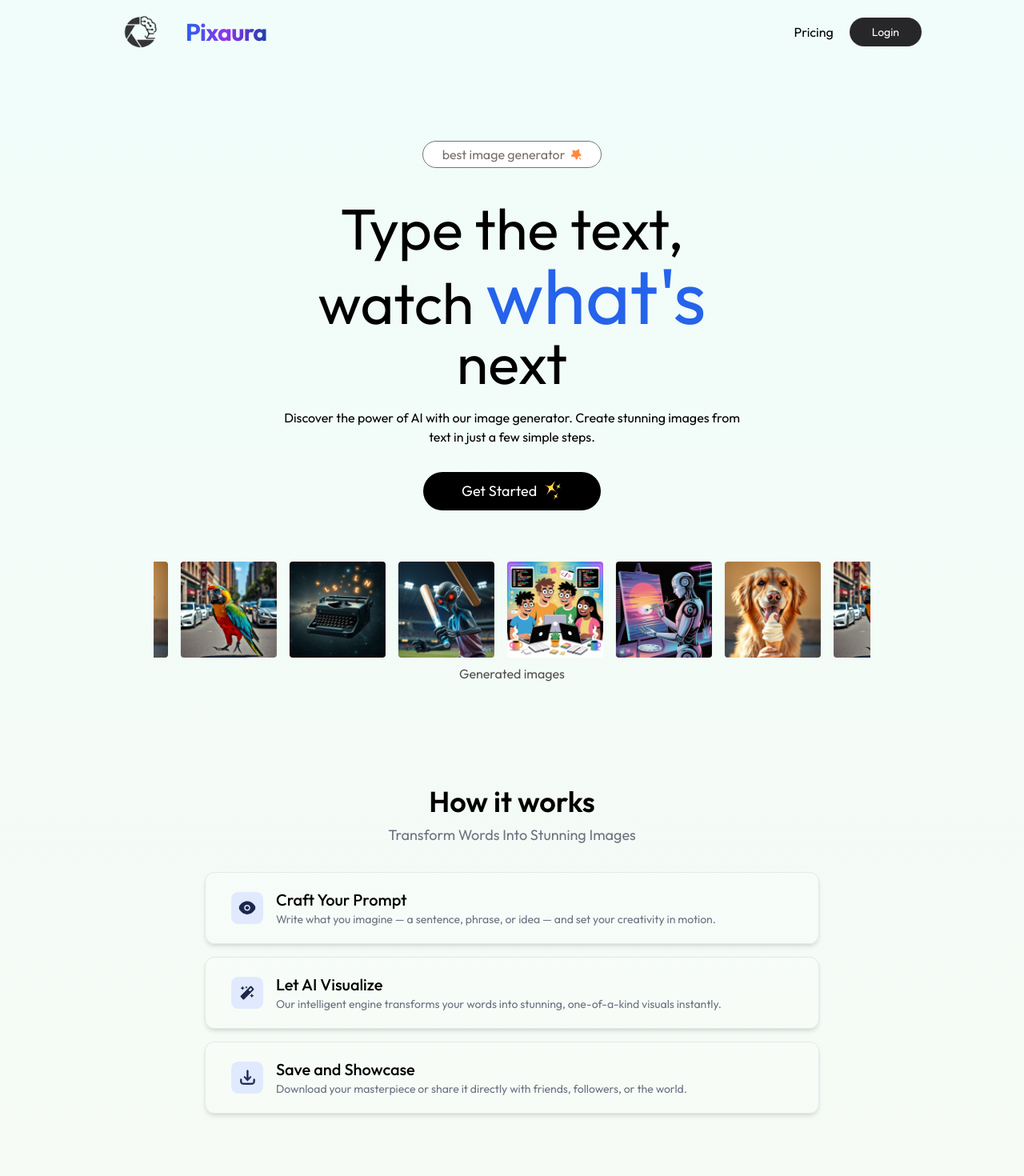
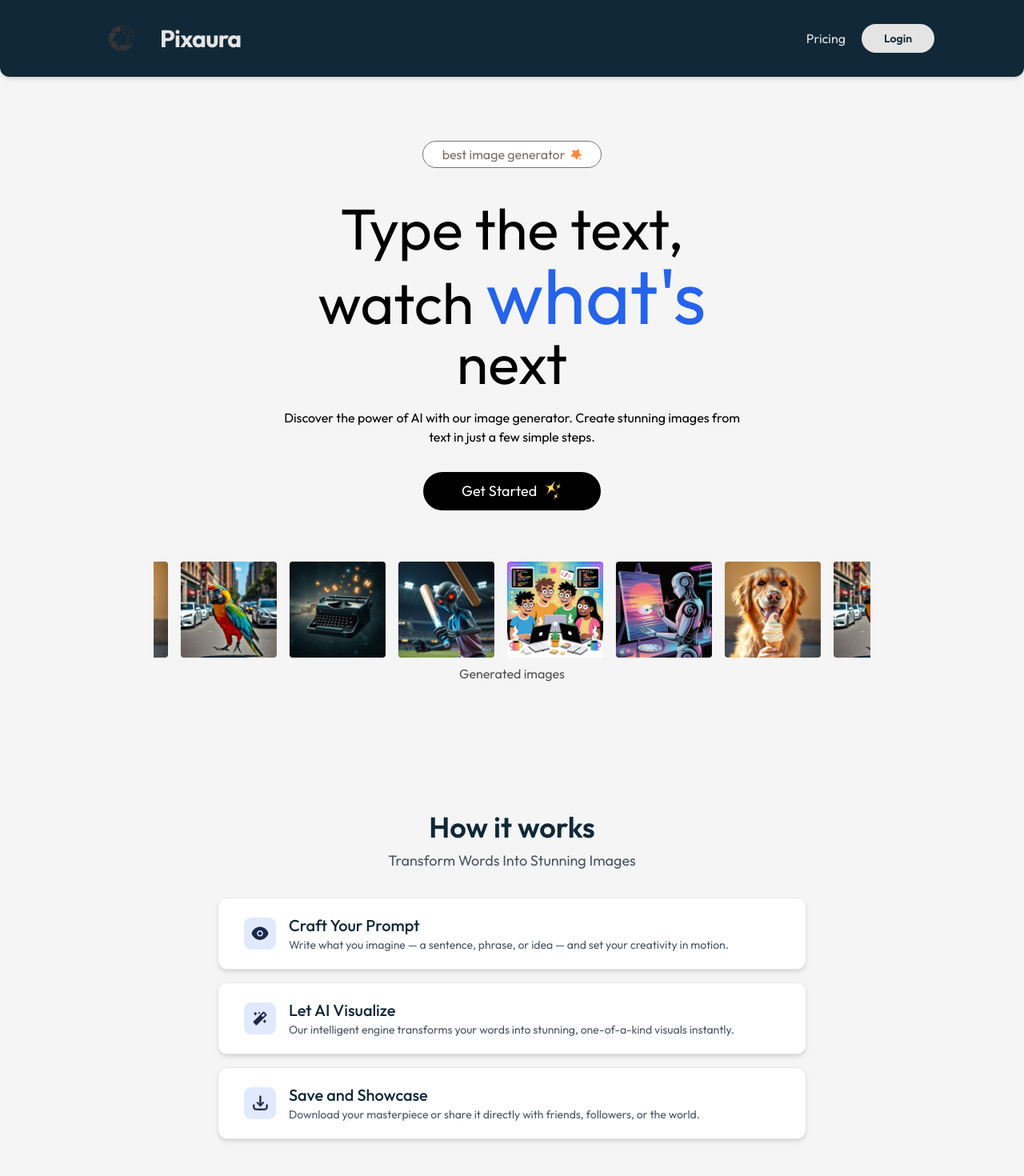
Before and after one commit to SAMARTH-MUKTAMATH/Pixaura, a React (Vite) app in the folder client/: page / in a window 1280 px wide. Shown: the top 1470 px of the page at 80% size. Built offline with nearby package versions, Linux system fonts and the light colour scheme; no server answers.

Commit message:
colord added

```diff
--- a/client/src/App.jsx
+++ b/client/src/App.jsx
@@ -10,22 +10,27 @@ import { AppContext } from './context/app-context';
 import { ToastContainer } from 'react-toastify';
 import 'react-toastify/dist/ReactToastify.css';
 
+
 const App = () => {
-  const { showLogin } = useContext(AppContext); // ✅ Correct placement
+  const { showLogin } = useContext(AppContext);
+
 
   return (
-    <div className='px-4 sm:px-10 md:px-14 lg:px-28 min-h-screen bg-gradient-to-b from-teal-50 to-orange-50'>
-     <ToastContainer position="bottom-right" />
+    <div className='min-h-screen bg-[#F5F5F5]'>
+      <ToastContainer position="bottom-right" />
       <Navbar />
-      {showLogin && <Login />} {/* ✅ Will render login if showLogin is true */}
+      {showLogin && <Login />}
+
       <Routes>
         <Route path="/" element={<Home />} />
         <Route path="/buy" element={<BuyCredit />} />
         <Route path="/result" element={<Result />} />
       </Routes>
+
       <Footer />
     </div>
   );
 };
 
+
 export default App;
--- a/client/src/components/Navbar.jsx
+++ b/client/src/components/Navbar.jsx
@@ -3,26 +3,30 @@ import { assets } from '../assets/assets';
 import { Link, useNavigate } from 'react-router-dom';
 import { AppContext } from '../context/app-context';
 
+
 const Navbar = () => {
   const { user, setShowLogin, logout, credit } = useContext(AppContext);
   const navigate = useNavigate();
 
+
   return (
-    <div className='flex items-center justify-between py-2 px-2 sm:px-4 mt-2 sm:-mt-4 relative'>
+    <div className='flex items-center justify-between py-2 px-4 sm:px-10 md:px-14 lg:px-28 relative bg-[#102837] shadow-md rounded-b-xl'>
       {/* Logo Section - Increased mobile sizes */}
       <Link to="/" className="flex items-center gap-2 sm:gap-2 group m-0">
         <img
           src={assets.favicon}
           alt="Pixaura"
-          className='w-14 sm:w-16 md:w-20 lg:w-24 transition-transform duration-700 ease-in-out group-hover:rotate-[360deg] transform-gpu'
+          className='w-12 sm:w-14 md:w-16 lg:w-20 transition-transform duration-700 ease-in-out group-hover:rotate-[360deg] transform-gpu'
         />
-        <h1 className="text-lg sm:text-xl md:text-2xl lg:text-3xl font-bold bg-gradient-to-r from-blue-600 via-purple-600 to-blue-800 bg-clip-text text-transparent tracking-tight m-0">
+        <h1 className="text-lg sm:text-xl md:text-2xl lg:text-3xl font-bold text-[#E5E4E4] tracking-tight m-0">
           Pixaura
         </h1>
       </Link>
 
+
       {/* Mobile Menu Checkbox (Hidden) */}
       <input type="checkbox" id="mobile-menu" className="peer hidden" />
+
 
       {/* Mobile Hamburger Menu Button */}
       <label
@@ -30,57 +34,59 @@ const Navbar = () => {
         className="sm:hidden cursor-pointer p-2 group z-50 relative"
       >
         <div className="w-6 h-6 flex flex-col justify-center space-y-1">
-          <span className="block h-0.5 bg-gray-700 transition-all duration-300 group-hover:bg-blue-600 peer-checked:rotate-45 peer-checked:translate-y-1.5"></span>
-          <span className="block h-0.5 bg-gray-700 transition-all duration-300 group-hover:bg-blue-600 peer-checked:opacity-0"></span>
-          <span className="block h-0.5 bg-gray-700 transition-all duration-300 group-hover:bg-blue-600 peer-checked:-rotate-45 peer-checked:-translate-y-1.5"></span>
+          <span className="block h-0.5 bg-[#E5E4E4] transition-all duration-300 group-hover:bg-[#E5E4E4] peer-checked:rotate-45 peer-checked:translate-y-1.5"></span>
+          <span className="block h-0.5 bg-[#E5E4E4] transition-all duration-300 group-hover:bg-[#E5E4E4] peer-checked:opacity-0"></span>
+          <span className="block h-0.5 bg-[#E5E4E4] transition-all duration-300 group-hover:bg-[#E5E4E4] peer-checked:-rotate-45 peer-checked:-translate-y-1.5"></span>
         </div>
       </label>
+
 
       {/* Desktop Navigation */}
       <div className='hidden sm:block'>
         {user ? (
           <div className='flex items-center gap-2 sm:gap-3 rounded-full hover:scale-105 transition-all duration-700'>
-            <button onClick={() => navigate('/buy')} className="flex items-center gap-2 rounded-full bg-blue-100 px-2 sm:px-4 md:px-6 py-1 sm:py-1.5 md:py-3 hover:bg-blue-200 transition-colors">
+            <button onClick={() => navigate('/buy')} className="flex items-center gap-2 rounded-full bg-[#E5E4E4] px-2 sm:px-4 md:px-6 py-1 sm:py-1.5 md:py-2 hover:bg-[#E5E4E4]/80 transition-colors">
               <img className='w-4 sm:w-5' src={assets.credit_star} alt="" />
-              <p className='text-xs sm:text-sm font-medium text-gray-600'>Credit Left {credit}</p>
+              <p className='text-xs sm:text-sm font-medium text-[#102837]'>Credit Left {credit}</p>
             </button>
-            <p className='text-gray-600 max-md:hidden pl-2 sm:pl-4 text-sm'>{user.name}</p>
+            <p className='text-[#E5E4E4] max-md:hidden pl-2 sm:pl-4 text-sm'>{user.name}</p>
             <div className="relative group">
               <img src={assets.profile_icon} className='w-8 sm:w-10 drop-shadow hover:scale-110 transition-transform' alt="" />
               <div className='absolute hidden group-hover:block top-0 right-0 z-10 text-black rounded pt-12'>
-                <ul className='list-none m-0 p-2 bg-white rounded-md border text-sm shadow-lg'>
-                  <li onClick={logout} className='py-1 px-2 cursor-pointer pr-10 hover:bg-gray-100 rounded transition-colors'>Logout</li>
+                <ul className='list-none m-0 p-2 bg-[#E5E4E4] rounded-md border border-[#102837] text-sm shadow-lg'>
+                  <li onClick={logout} className='py-1 px-2 cursor-pointer pr-10 hover:bg-[#102837] hover:text-[#E5E4E4] rounded transition-colors text-[#102837]'>Logout</li>
                 </ul>
               </div>
             </div>
           </div>
         ) : (
           <div className='flex items-center gap-2 sm:gap-5'>
-            <p onClick={() => navigate('/buy')} className='cursor-pointer text-sm sm:text-base hover:text-blue-600 transition-colors'>Pricing</p>
-            <button onClick={() => setShowLogin(true)} className='bg-zinc-800 text-white px-4 sm:px-7 py-1.5 sm:py-2 text-xs sm:text-sm rounded-full hover:bg-zinc-700 transition-colors'>Login</button>
+            <p onClick={() => navigate('/buy')} className='cursor-pointer text-sm sm:text-base text-[#E5E4E4] hover:text-[#E5E4E4]/80 transition-colors'>Pricing</p>
+            <button onClick={() => setShowLogin(true)} className='bg-[#E5E4E4] text-[#102837] px-4 sm:px-7 py-1.5 sm:py-2 text-xs sm:text-sm rounded-full hover:bg-[#E5E4E4]/80 transition-colors font-semibold'>Login</button>
           </div>
         )}
       </div>
 
+
       {/* Mobile Menu Dropdown - More gap added */}
-      <div className='sm:hidden absolute top-16 left-4 right-4 bg-white border border-gray-200 shadow-lg rounded-lg z-40 transition-all duration-300 peer-checked:translate-y-0 peer-checked:opacity-100 -translate-y-4 opacity-0 pointer-events-none peer-checked:pointer-events-auto'>
+      <div className='sm:hidden absolute top-16 left-4 right-4 bg-[#E5E4E4] border border-[#102837] shadow-lg rounded-lg z-40 transition-all duration-300 peer-checked:translate-y-0 peer-checked:opacity-100 -translate-y-4 opacity-0 pointer-events-none peer-checked:pointer-events-auto'>
         <div className='flex flex-col p-3 space-y-2'>
           {user ? (
             <>
-              <div className='flex items-center gap-2 pb-2 border-b border-gray-200'>
+              <div className='flex items-center gap-2 pb-2 border-b border-[#102837]'>
                 <img src={assets.profile_icon} className='w-6' alt="" />
-                <p className='text-gray-700 font-medium text-sm'>{user.name}</p>
+                <p className='text-[#102837] font-medium text-sm'>{user.name}</p>
               </div>
               <button
                 onClick={() => navigate('/buy')}
-                className="flex items-center gap-2 bg-blue-100 px-3 py-2 rounded-lg w-full justify-center hover:bg-blue-200 transition-colors"
+                className="flex items-center gap-2 bg-[#102837] px-3 py-2 rounded-lg w-full justify-center hover:bg-[#102837]/80 transition-colors"
               >
                 <img className='w-4' src={assets.credit_star} alt="" />
-                <p className='text-sm font-medium text-gray-600'>Credits: {credit}</p>
+                <p className='text-sm font-medium text-[#E5E4E4]'>Credits: {credit}</p>
               </button>
               <button
                 onClick={logout}
-                className='bg-red-500 hover:bg-red-600 text-white px-3 py-2 text-sm rounded-lg w-full transition-colors'
+                className='bg-[#102837] hover:bg-[#102837]/80 text-[#E5E4E4] px-3 py-2 text-sm rounded-lg w-full transition-colors font-semibold'
               >
                 Logout
               </button>
@@ -89,13 +95,13 @@ const Navbar = () => {
             <>
               <button
                 onClick={() => navigate('/buy')}
-                className='text-gray-700 hover:text-blue-600 py-2 text-left text-sm transition-colors'
+                className='text-[#102837] hover:text-[#102837]/70 py-2 text-left text-sm transition-colors font-medium'
               >
                 Pricing
               </button>
               <button
                 onClick={() => setShowLogin(true)}
-                className='bg-zinc-800 hover:bg-zinc-700 text-white px-3 py-2 text-sm rounded-lg w-full transition-colors'
+                className='bg-[#102837] hover:bg-[#102837]/80 text-[#E5E4E4] px-3 py-2 text-sm rounded-lg w-full transition-colors font-semibold'
               >
                 Login
               </button>
@@ -107,4 +113,5 @@ const Navbar = () => {
   );
 };
 
+
 export default Navbar;
--- a/client/src/components/Steps.jsx
+++ b/client/src/components/Steps.jsx
@@ -3,17 +3,18 @@ import React from 'react'
 import { stepsData } from '../assets/assets'
 import { motion } from 'framer-motion';
 
+
 const Steps = () => {
   return (
     <motion.div
-      className="flex flex-col items-center justify-center my-32"
+      className="flex flex-col items-center justify-center py-20 bg-[#F5F5F5]"
       initial={{ opacity: 0 }}
       whileInView={{ opacity: 1 }}
       transition={{ duration: 0.6 }}
       viewport={{ once: false, amount: 0.3 }}
     >
       <motion.h1
-        className='text-3xl sm:text-4xl font-semibold mb-2'
+        className='text-3xl sm:text-4xl font-semibold mb-2 text-[#102837]'
         initial={{ opacity: 0, y: 30 }}
         whileInView={{ opacity: 1, y: 0 }}
         transition={{ duration: 0.5 }}
@@ -23,7 +24,7 @@ const Steps = () => {
       </motion.h1>
 
       <motion.p
-        className='text-lg text-gray-500 mb-8'
+        className='text-lg text-gray-600 mb-8'
         initial={{ opacity: 0, y: 20 }}
         whileInView={{ opacity: 1, y: 0 }}
         transition={{ duration: 0.5, delay: 0.2 }}
@@ -32,11 +33,12 @@ const Steps = () => {
         Transform Words Into Stunning Images
       </motion.p>
 
-      <div className="space-y-4 w-full max-w-3xl text-sm">
+
+      <div className="space-y-4 w-full max-w-3xl text-sm px-4">
         {stepsData.map((item, index) => (
           <motion.div
             key={index}
-            className="flex items-center gap-4 p-5 px-8 bg-white/20 shadow-md border cursor-pointer rounded-xl"
+            className="flex items-center gap-4 p-5 px-8 bg-white shadow-md border border-gray-200 cursor-pointer rounded-xl hover:border-[#102837] transition-colors"
             initial={{ opacity: 0, x: index % 2 === 0 ? -50 : 50 }}
             whileInView={{ opacity: 1, x: 0 }}
             transition={{
@@ -61,8 +63,8 @@ const Steps = () => {
               }}
             />
             <div>
-              <h2 className="text-xl font-medium">{item.title}</h2>
-              <p className="text-gray-500">{item.description}</p>
+              <h2 className="text-xl font-medium text-[#102837]">{item.title}</h2>
+              <p className="text-gray-600">{item.description}</p>
             </div>
           </motion.div>
         ))}
@@ -71,4 +73,5 @@ const Steps = () => {
   )
 }
 
+
 export default Steps
--- a/client/src/pages/Home.jsx
+++ b/client/src/pages/Home.jsx
@@ -8,14 +8,29 @@ import GenrateBtn from '../components/GenrateBtn'
 const Home = () => {
   return (
     <div>
-      <Header/>
-      <Steps/>
-      <Description/>
-      <Testimonials/>
-      <GenrateBtn/>
+      {/* Components with padding */}
+      <div className='px-4 sm:px-10 md:px-14 lg:px-28'>
+        <Header />
+      </div>
 
+      {/* Full-width section */}
+      <Steps />
+
+      {/* Components with padding */}
+      <div className='px-4 sm:px-10 md:px-14 lg:px-28'>
+        <Description />
+      </div>
+
+      {/* Full-width section */}
+      <Testimonials />
+
+      {/* Components with padding */}
+      <div className='px-4 sm:px-10 md:px-14 lg:px-28'>
+        <GenrateBtn />
+      </div>
     </div>
   )
 }
 
+
 export default Home
```
Also changed, not shown: client/src/components/Testimonials.jsx (+12 -6 lines).
